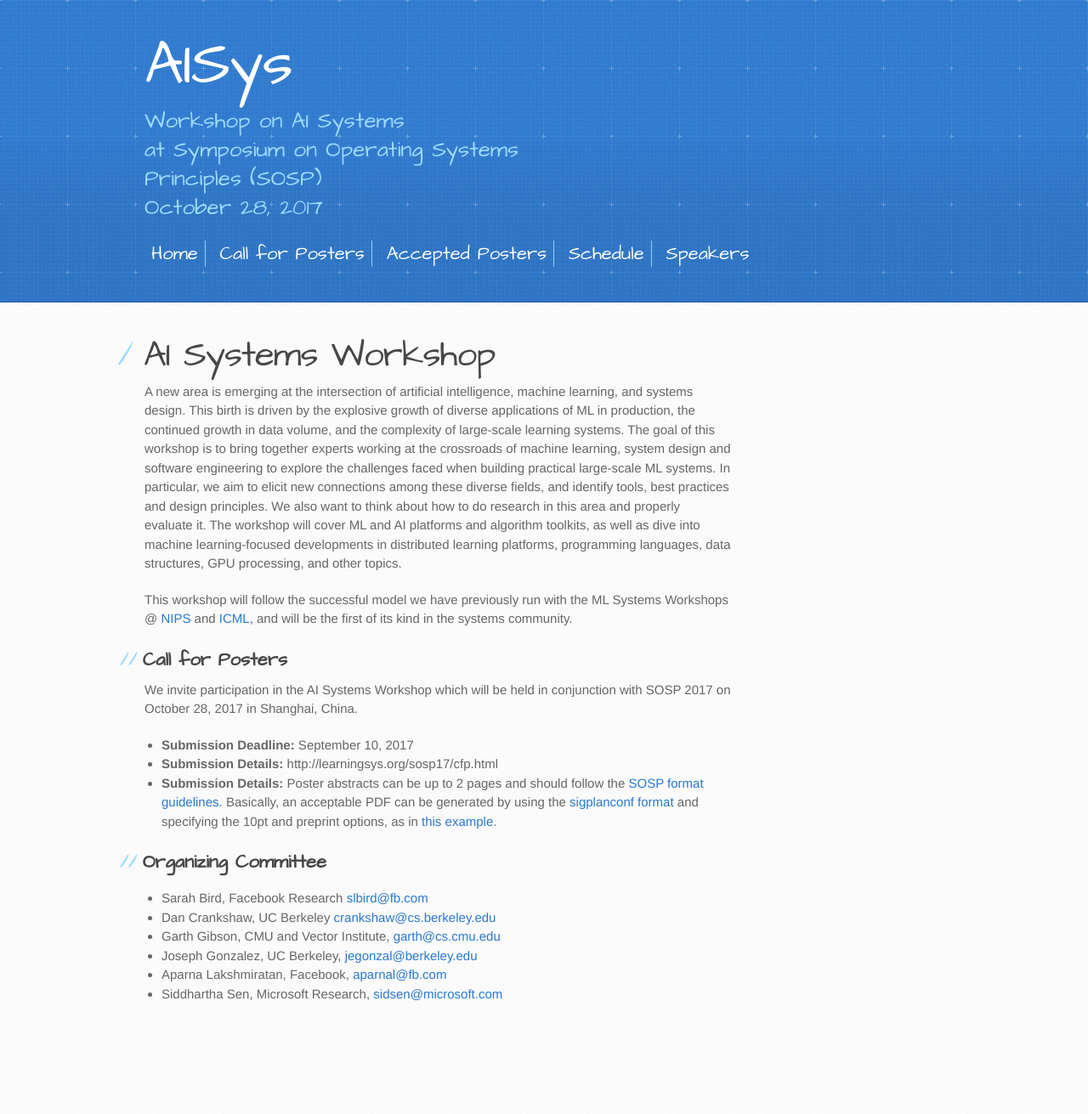
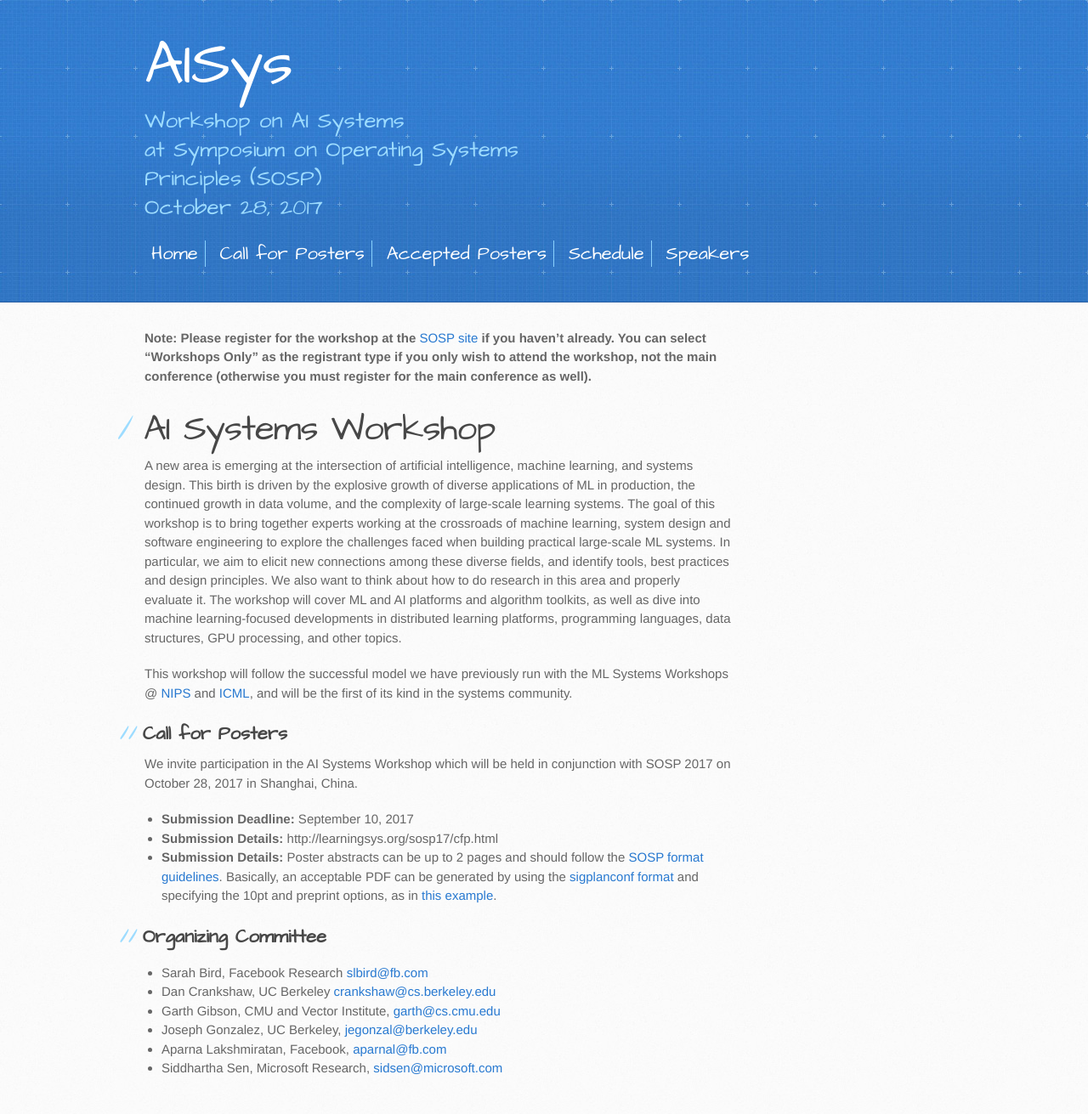
Before and after one commit to LearningSys/sosp17, a Jekyll site: the page built from index.md, in a window 1280 px wide. Shown: the whole page at 85% size. Built offline with Jekyll 4.4.1, drawn with Linux system fonts in a browser that asks for light colours; the repository's description, which GitHub fills in, is left out; our own code applies the rules of GitHub Pages for plain Markdown files; before the commit the page ends 1224 px from its top, so only the background shows below that.

Commit message:
workshop registration announcement

```diff
--- a/index.md
+++ b/index.md
@@ -1,6 +1,8 @@
 ---
 layout: default
 ---
+
+**Note: Please register for the workshop at the [SOSP site](https://www.sigops.org/sosp/sosp17/reg.html) if you haven't already. You can select "Workshops Only" as the registrant type if you only wish to attend the workshop, not the main conference (otherwise you must register for the main conference as well).**
 
 # AI Systems Workshop
 
```
